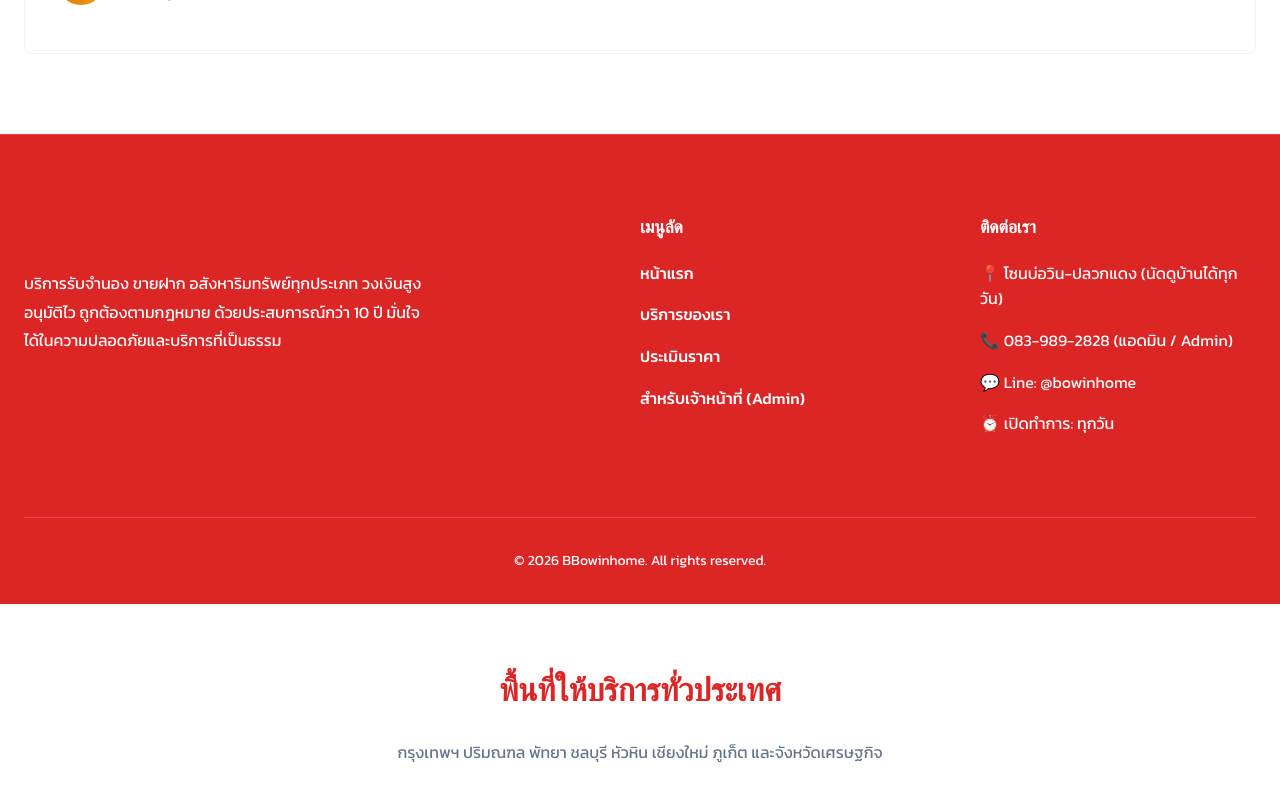
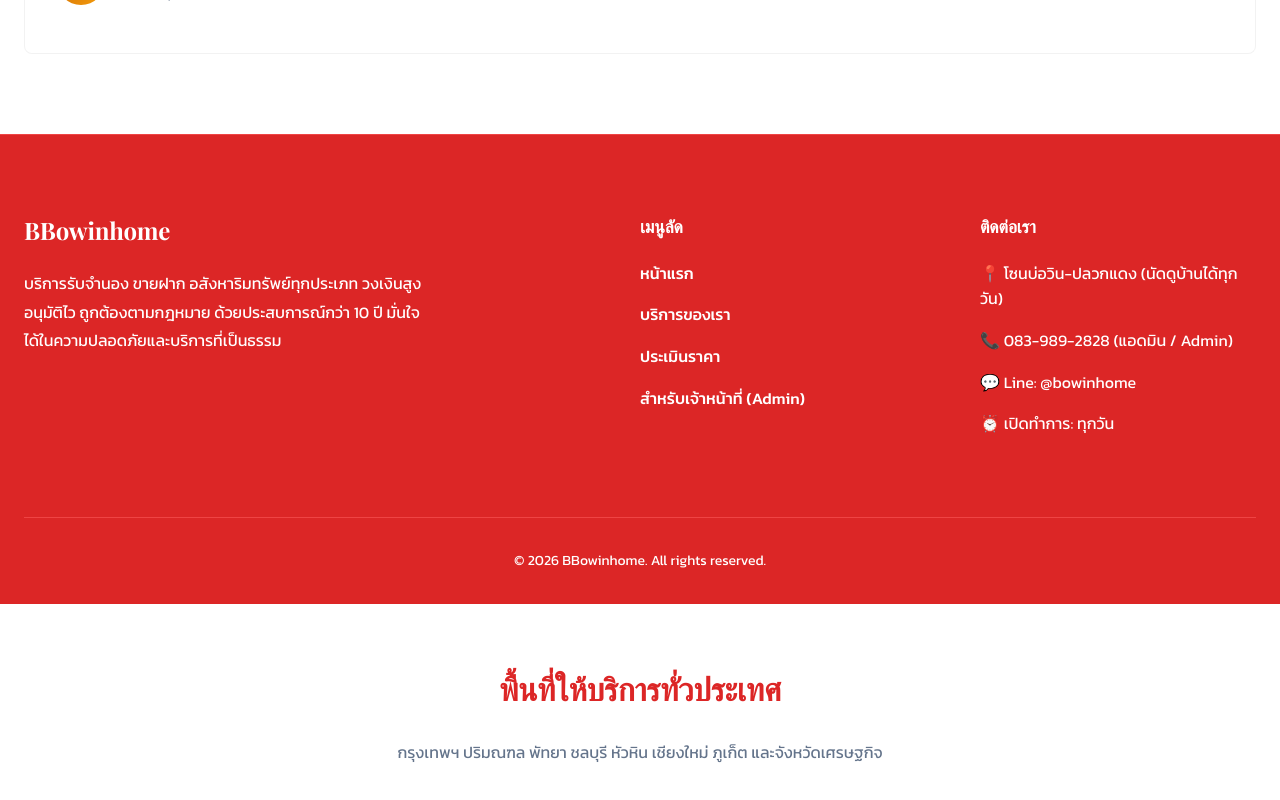
Before and after one commit to dream30915/BBowinhome, a Next.js app: page / in a window 1280 px wide. Shown: the part 4852-5652 px from the top of the page. Built offline with nearby package versions, Linux system fonts and the light colour scheme; no server answers.

Commit message:
design: ensure footer h2 is also white

```diff
--- a/components/Footer.module.css
+++ b/components/Footer.module.css
@@ -3,6 +3,10 @@
     color: var(--text-white);
     padding: 5rem 1.5rem 2rem;
     border-top: 1px solid var(--primary-light);
+}
+
+.footer h2 {
+    color: #ffffff;
 }
 
 .container {
```
